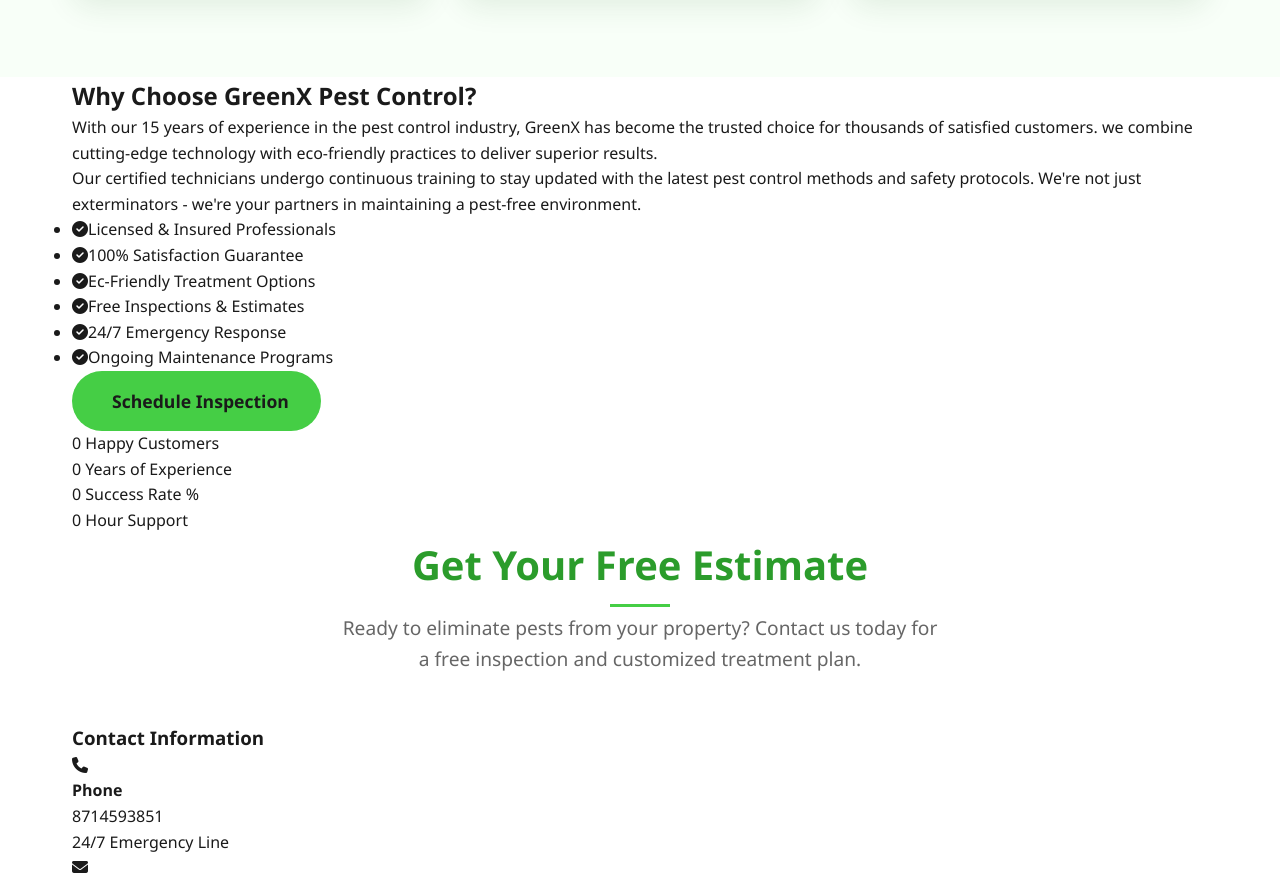
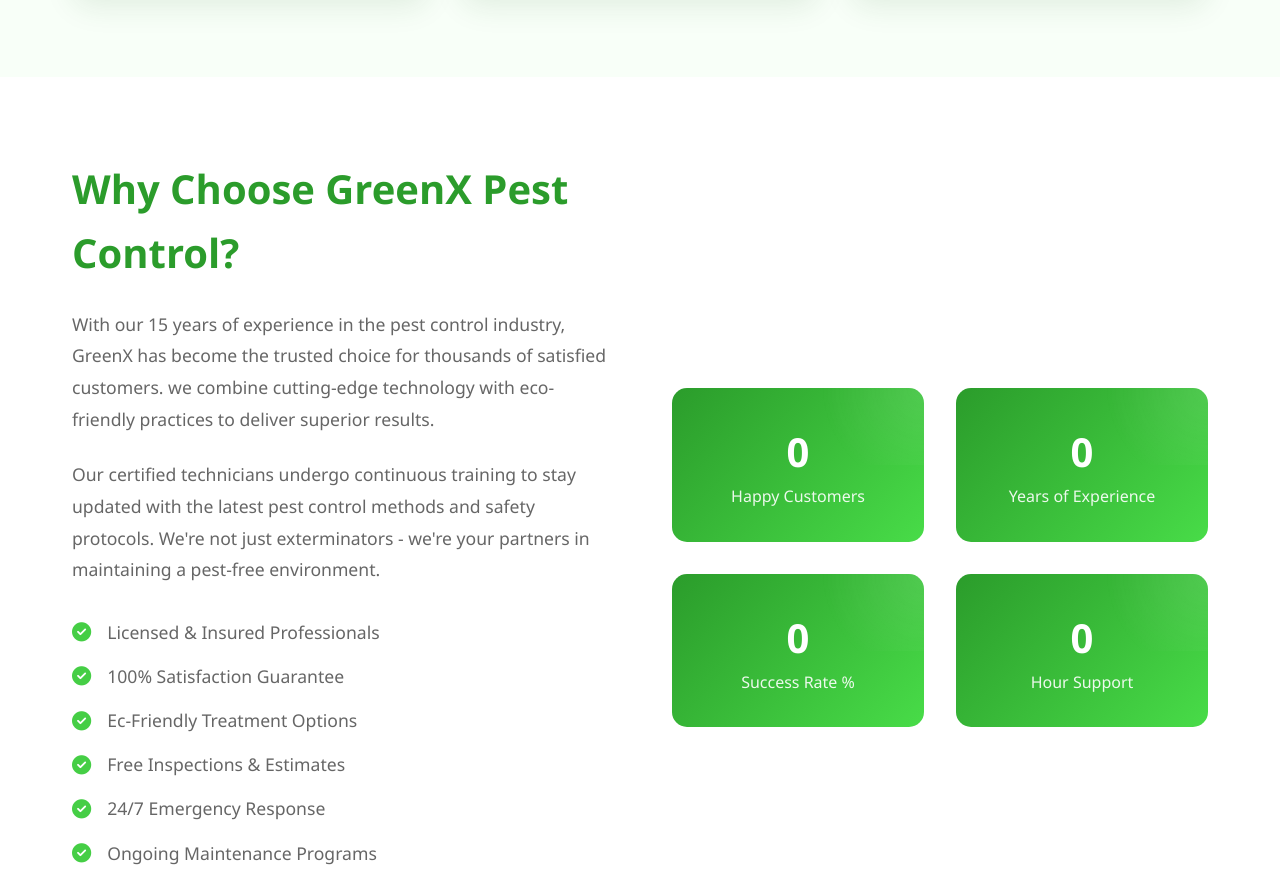
Before and after one commit to adrshdev/Greenxpcs-new, a plain HTML site: page index.html in a window 1280 px wide. Shown: the part 1856-2734 px from the top of the page. Drawn offline with Linux system fonts and the light colour scheme.

Commit message:
About section CSS completed

```diff
--- a/styles.css
+++ b/styles.css
@@ -428,3 +428,104 @@ html{
   color: var(--text-gray);
   line-height: 1.8;
 }
+
+/* about section */
+.about{
+  padding: 5rem 0;
+  background: white;
+}
+
+.about-content{
+  display: grid;
+  grid-template-columns: 1fr 1fr;
+  gap: 4rem;
+  align-items: center;
+}
+
+.about-content h2{
+  font-size: 2.5rem;
+  color: var(--primary-color);
+  margin-bottom: 1.5rem;
+}
+.about-text p{
+  font-size: 1.1rem;
+  color: var(--text-gray);
+  margin-bottom: 1.5rem;
+  line-height: 1.8;
+}
+
+.features-list{
+  list-style: none;
+  margin: 2rem 0;
+}
+
+.features-list li{
+  display: flex;
+  align-items: center;
+  gap: 1rem;
+  margin-bottom: 1rem;
+  font-size: 1.1rem;
+  color: var(--text-gray);
+}
+
+.features-list i{
+  color: var(--accent-color);
+  font-size: 1.2rem;
+}
+
+.about-visual{
+  position: relative;
+}
+
+.stats-container{
+  display: grid;
+  grid-template-columns: repeat(2, 1fr);
+  gap: 2rem;
+}
+
+.stat-card{
+  background: linear-gradient(135deg, var(--primary-color), var(--secondary-color));
+  padding: 2rem;
+  border-radius: 15px;
+  text-align: center;
+  color: white;
+  position: relative;
+  overflow: hidden;
+}
+
+.stat-card::before{
+  content: '';
+  position: absolute;
+  top: -50%;
+  right: -50%;
+  width: 100%;
+  height: 100%;
+  background: radial-gradient(circle, rgba(255, 255, 255, 0.1) 0%, transparent 70%);
+  animation: rotate 10s linear infinite;
+}
+
+@keyframes rotate{
+  from{
+    transform: rotate(0deg);
+  }
+  to{
+    transform: rotate(360deg);
+  }
+}
+
+.stat-number{
+  font-size: 2.5rem;
+  font-weight: bold;
+  display: block;
+  position: relative;
+  z-index: 2;
+}
+
+.stat-label{
+  font-size: 1rem;
+  opacity: 0.9;
+  position: relative;
+  z-index: 2;
+}
+
+/* contact section */
```
